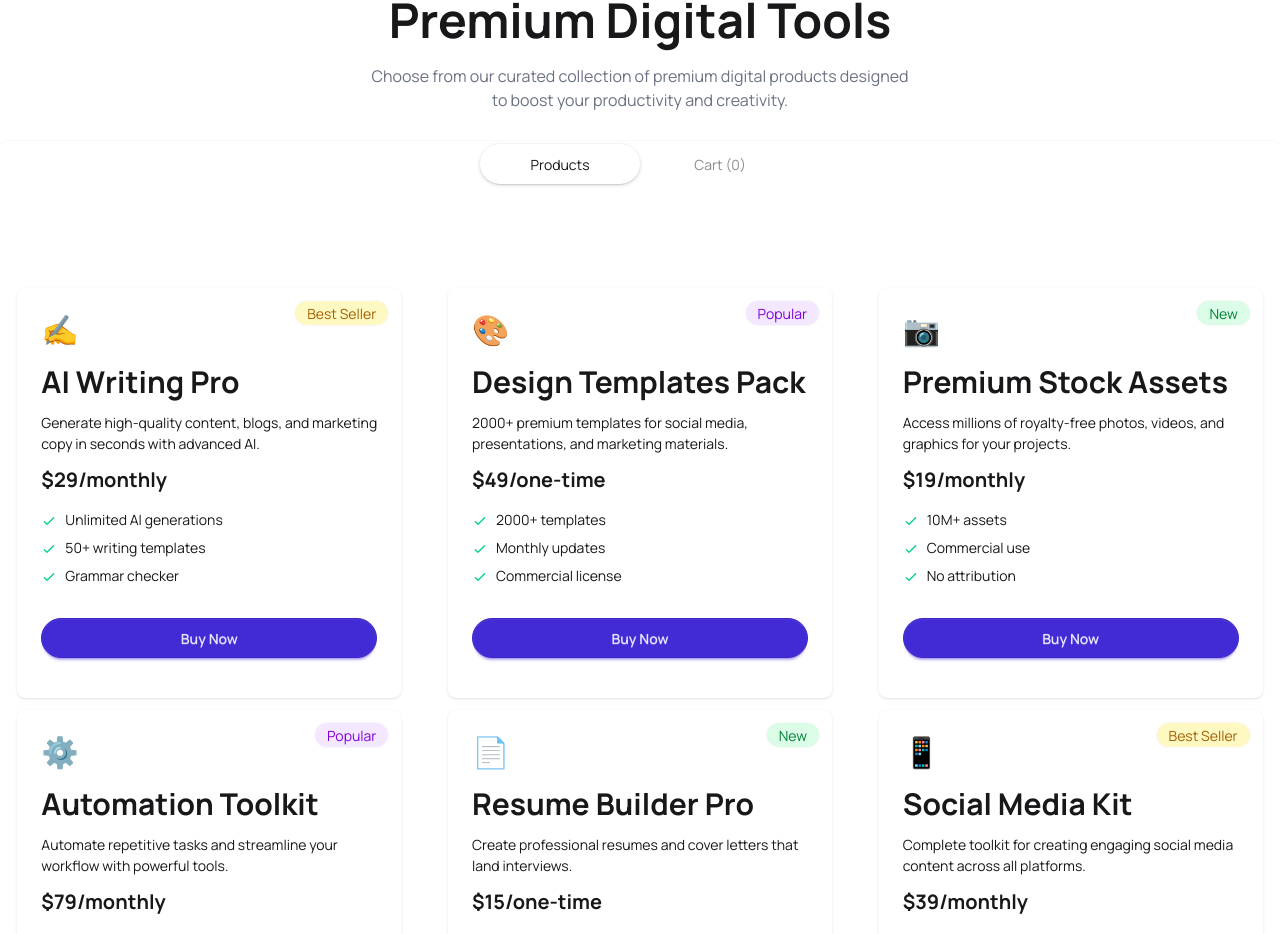
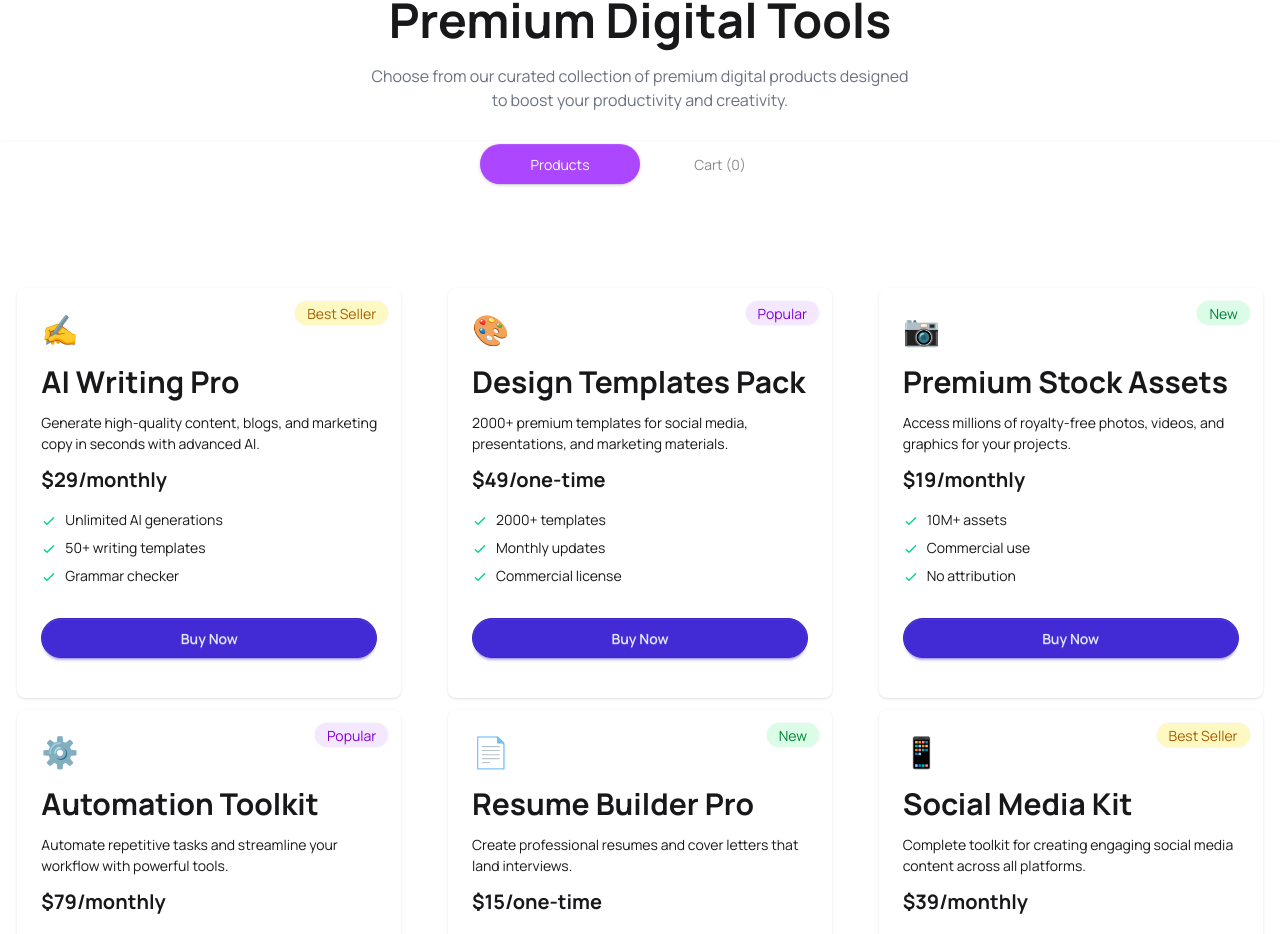
Before and after one commit to raselahmed2023/digiTools, a React (Vite) app: page / in a window 1280 px wide. Shown: the part 1120-2054 px from the top of the page. Built offline with nearby package versions, Linux system fonts and the light colour scheme.

Commit message:
tab color

```diff
--- a/src/App.jsx
+++ b/src/App.jsx
@@ -33,11 +33,11 @@ function App() {
       <CardsDiscription></CardsDiscription>
 
       <div className="tabs tabs-box justify-center bg-transparent mt-7" >
-        <input type="radio" onClick={() => setActiveTab('products')} name="my_tabs_1" className="tab rounded-full w-40" aria-label="Products" defaultChecked />
-        <input type="radio" onClick={() => setActiveTab('carts')} name="my_tabs_1" className="tab rounded-full w-40" aria-label={`Cart (${carts.length})`} />
+        <input type="radio" onClick={() => setActiveTab('products')} name="my_tabs_1" className={`tab rounded-full w-40 ${activeTab==='products' ?'bg-purple-500 text-white':''} `} aria-label="Products" defaultChecked />
+        <input type="radio" onClick={() => setActiveTab('carts')} name="my_tabs_1" className={`tab rounded-full w-40 ${activeTab==='carts'? 'bg-purple-500 text-white' :''} `} aria-label={`Cart (${carts.length})`} />
       </div>
 
-      {activeTab === "products" && <Models modelPromise={modelPromise} carts={carts} setCarts={setCarts}></Models>}
+      {activeTab === "products" && <Models  modelPromise={modelPromise} carts={carts} setCarts={setCarts}></Models>}
 
       {activeTab === "carts" && <Cart carts={carts} setCarts={setCarts}></Cart>}
 
```
